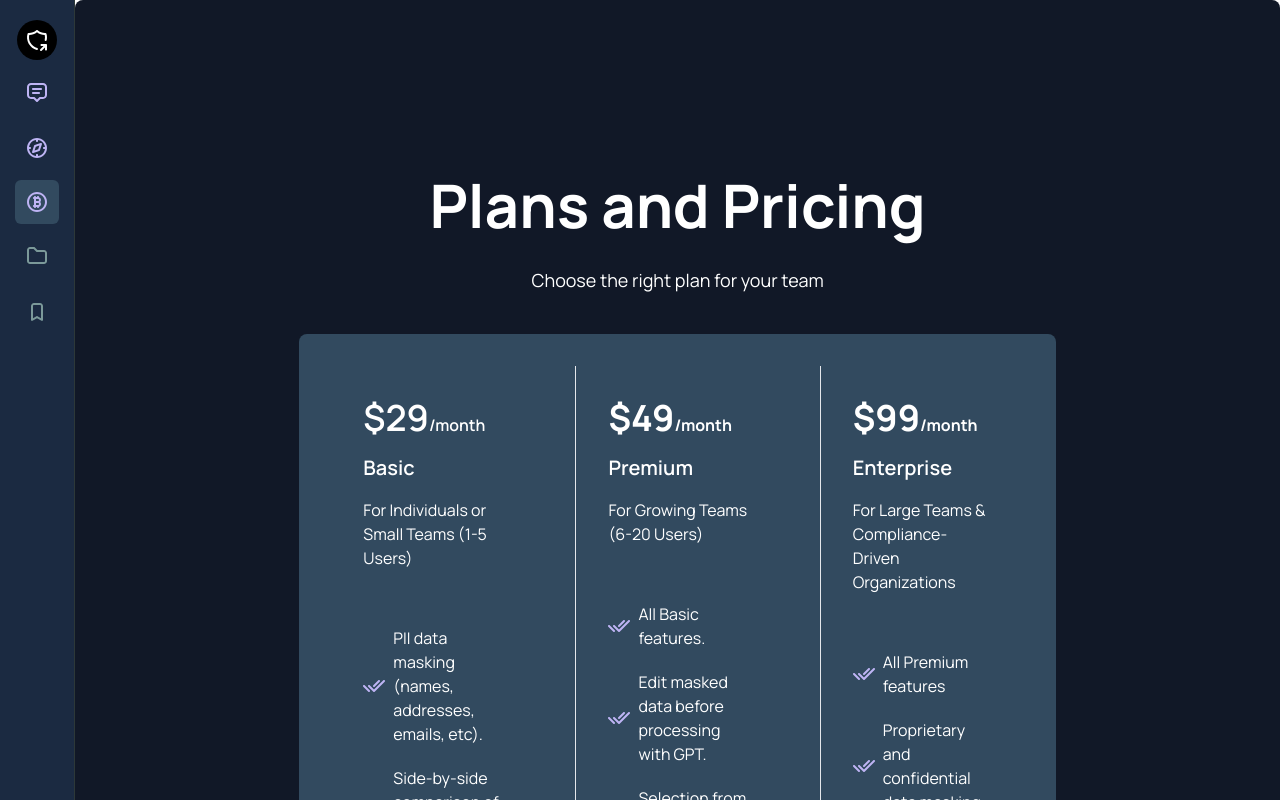
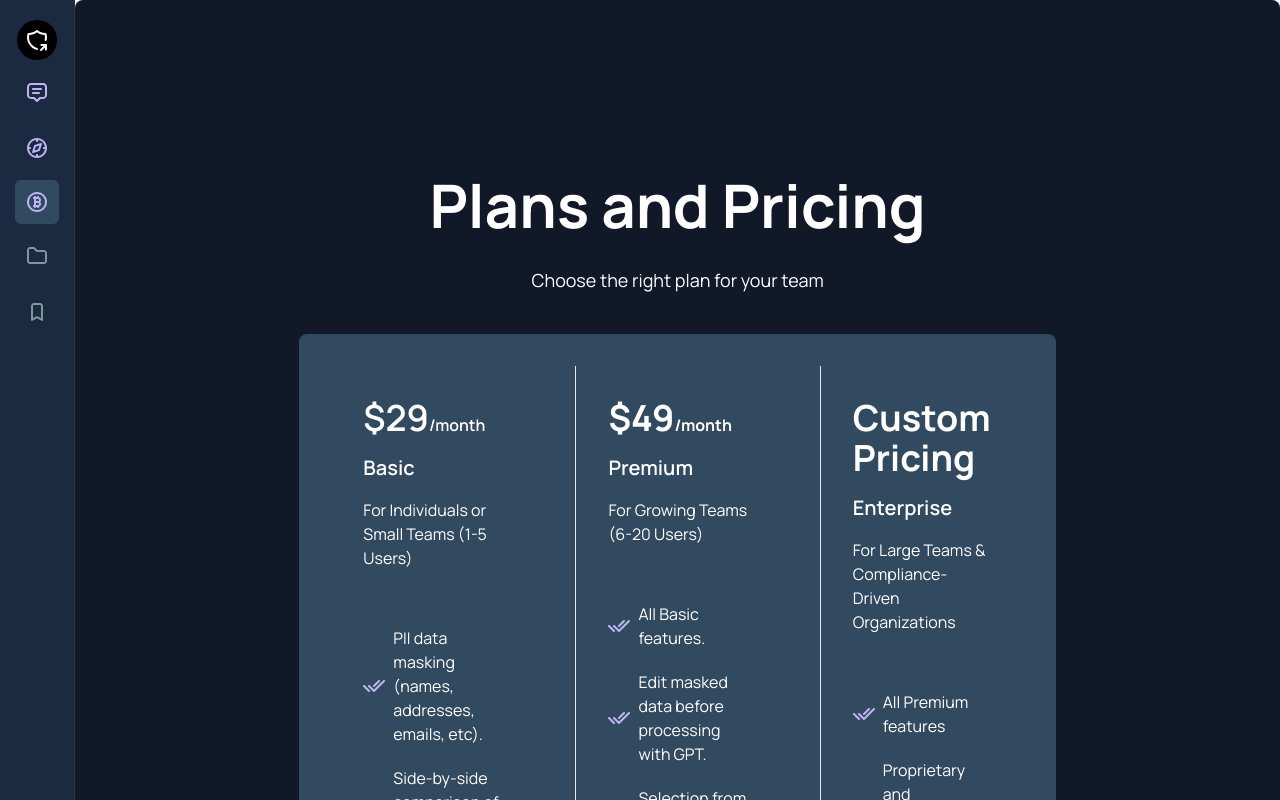
Before and after one commit to AbhijitSKurup/symlink-ui, a React (Create React App) app: page /pricing in a window 1280 px wide. Shown: the top 800 px of the page. Built offline with nearby package versions, Linux system fonts and the light colour scheme; no server answers.

Commit message:
custom pricing

```diff
--- a/src/pages/Pricing.js
+++ b/src/pages/Pricing.js
@@ -39,7 +39,7 @@ const PlansAndPricing = () => {
 
           {/* Enterprise Plan */}
           <div className=" p-8 w-1/3">
-            <h3 className="text-4xl font-bold mb-4 text-left">$99<span className="text-base">/month</span></h3>
+            <h3 className="text-4xl font-bold mb-4 text-left">Custom Pricing<span className="text-base"></span></h3>
             <h4 className="text-xl font-semibold mb-4 text-left">Enterprise</h4>
             <h2 className='text-base mb-10 text-left'>For Large Teams & Compliance-Driven Organizations</h2>
             <ul className="text-left space-y-5 py-4">
```
